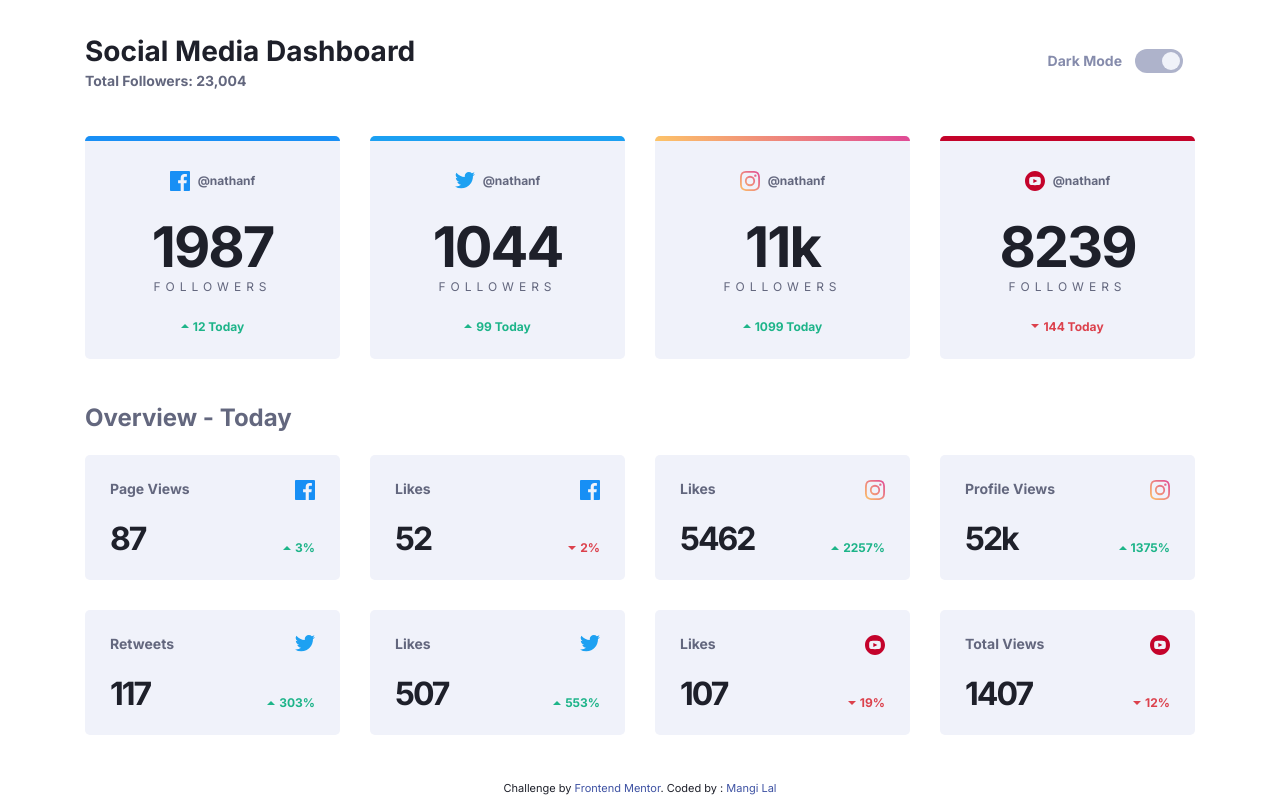
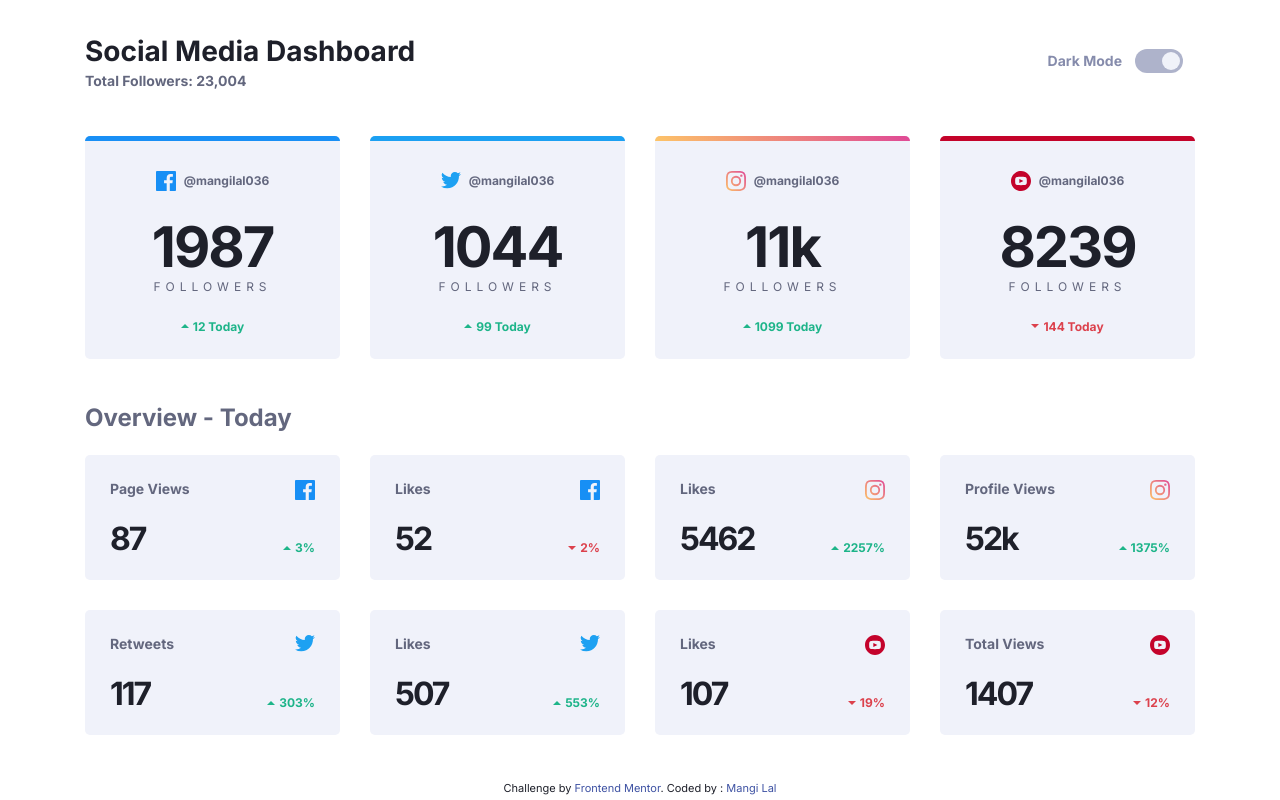
Before and after one commit to Mangi-Lal/social-media-dashboard, a website: page index.html in a window 1280 px wide. Drawn offline with Linux system fonts and the light colour scheme.

Commit message:
@name update

```diff
--- a/index.html
+++ b/index.html
@@ -60,7 +60,7 @@
           src="./images/icon-facebook.svg"
           alt="Facebook"
         />
-        <div class="card__username">@nathanf</div>
+        <div class="card__username">@mangilal036</div>
       </div>
       <div class="card__followers">
         <div class="card__count card__count--big">1987</div>
@@ -79,7 +79,7 @@
           src="./images/icon-twitter.svg"
           alt="Twitter"
         />
-        <div class="card__username">@nathanf</div>
+        <div class="card__username">@mangilal036</div>
       </div>
       <div class="card__followers">
         <div class="card__count card__count--big">1044</div>
@@ -98,7 +98,7 @@
           src="./images/icon-instagram.svg"
           alt="Instagram"
         />
-        <div class="card__username">@nathanf</div>
+        <div class="card__username">@mangilal036</div>
       </div>
       <div class="card__followers">
         <div class="card__count card__count--big">11k</div>
@@ -117,7 +117,7 @@
           src="./images/icon-youtube.svg"
           alt="YouTube"
         />
-        <div class="card__username">@nathanf</div>
+        <div class="card__username">@mangilal036</div>
       </div>
       <div class="card__followers">
         <div class="card__count card__count--big">8239</div>
```
